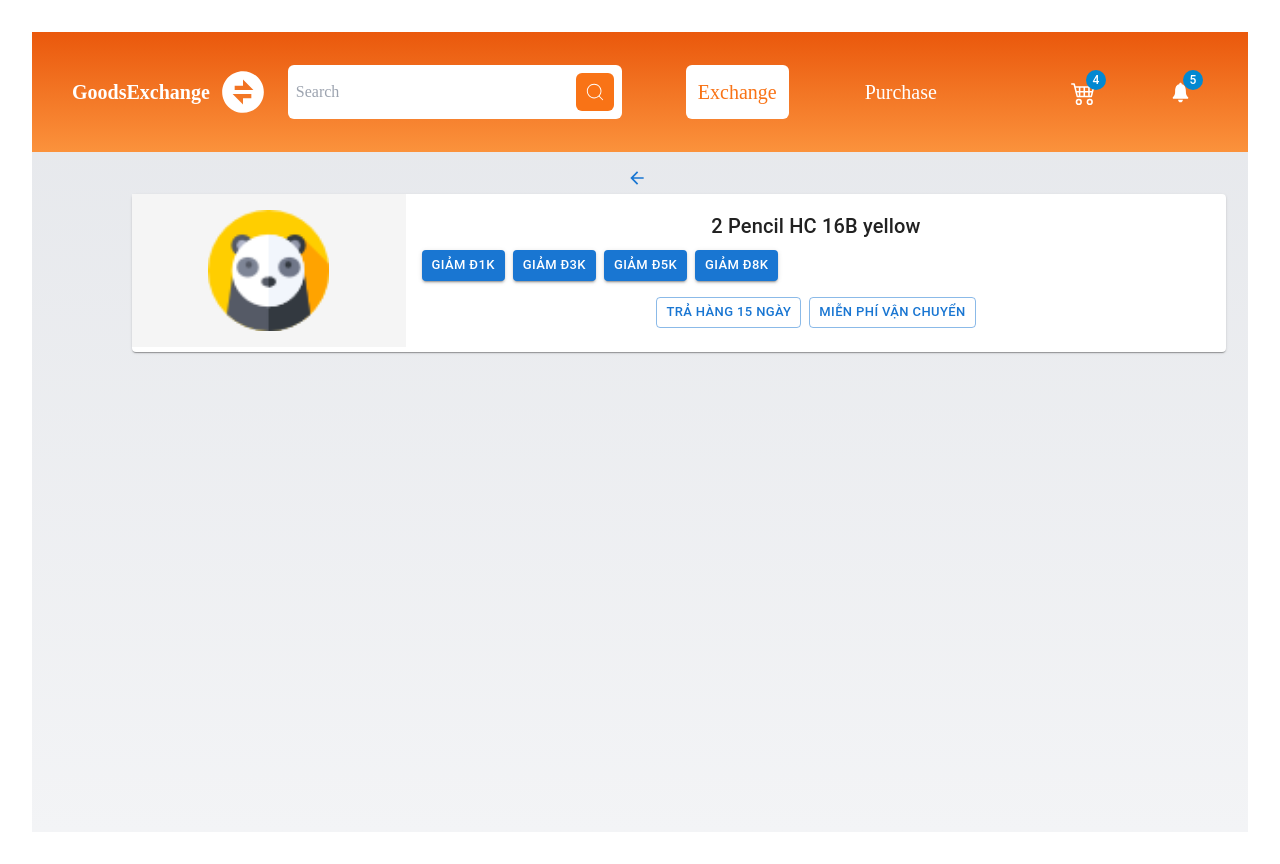
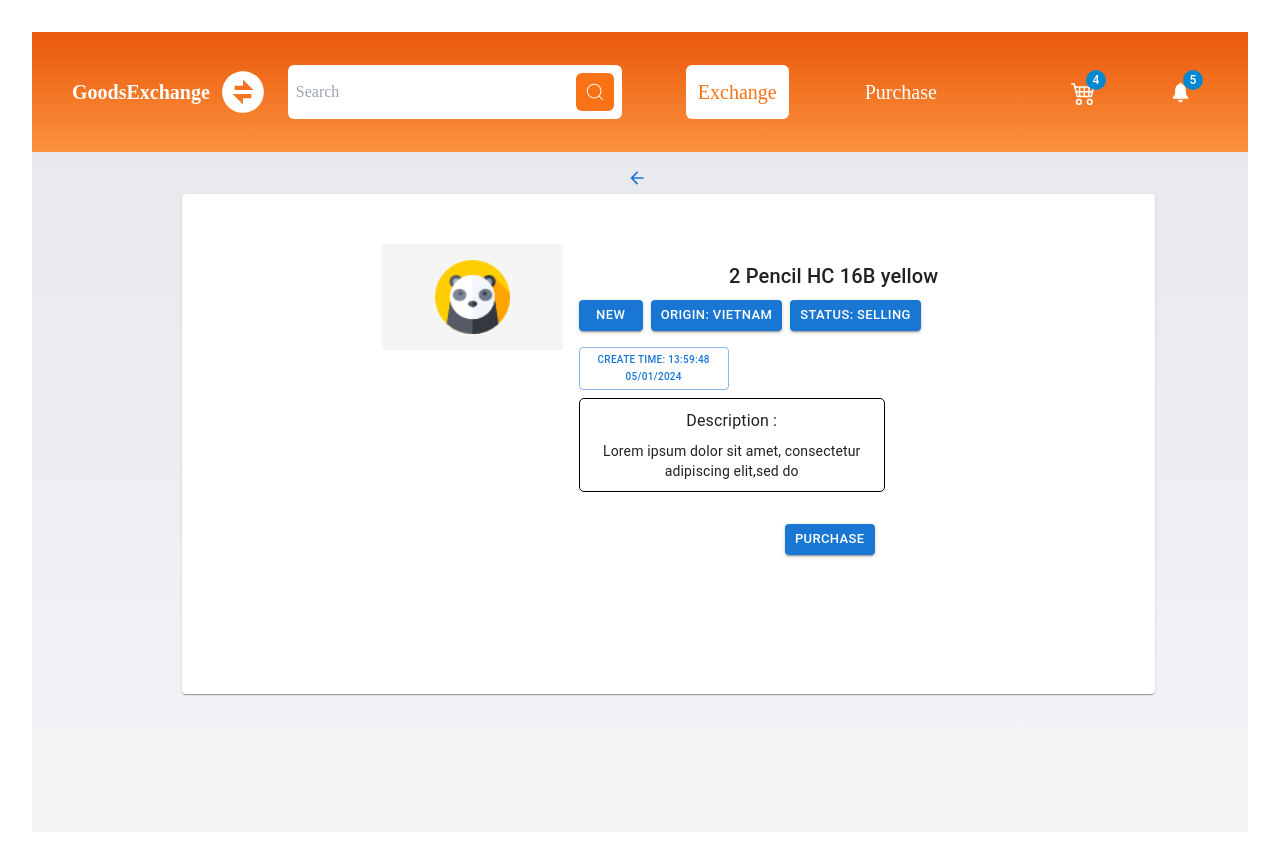
Before and after one commit to SWD392-GoodsExchange/Frontend, a React app: page /Purchase/ProductCard in a window 1280 px wide. Built offline with nearby package versions, Linux system fonts and the light colour scheme; the HTML template or start-up script is replaced by a standard one.

Commit message:
ProductCart coding

```diff
--- a/src/components/purchase/productCard.tsx
+++ b/src/components/purchase/productCard.tsx
@@ -26,7 +26,7 @@ const PriceContainer = styled(Box)({
 
 const ProductCard = () => {
   return (
-    <Grid container xs={12}>
+    <Grid container xs={12} sx={{ padding: "50px", paddingLeft: "200px" }}>
       <Grid item xs={3}>
         <ImageContainer>
           <CardMedia
@@ -52,7 +52,7 @@ const ProductCard = () => {
                 size="small"
                 sx={{ marginRight: "8px" }}
               >
-                Giảm đ1k
+                New
               </Button>
               <Button
                 variant="contained"
@@ -60,7 +60,7 @@ const ProductCard = () => {
                 size="small"
                 sx={{ marginRight: "8px" }}
               >
-                Giảm đ3k
+                Origin: Vietnam
               </Button>
               <Button
                 variant="contained"
@@ -68,21 +68,44 @@ const ProductCard = () => {
                 size="small"
                 sx={{ marginRight: "8px" }}
               >
-                Giảm đ5k
-              </Button>
-              <Button variant="contained" color="primary" size="small">
-                Giảm đ8k
+                Status: Selling
               </Button>
             </Box>
           </PriceContainer>
-          <Box sx={{ marginTop: "16px" }}>
-            <Button variant="outlined" size="small" sx={{ marginRight: "8px" }}>
-              Trả hàng 15 ngày
+          <Box
+            sx={{ marginTop: "16px", display: "flex", flexDirection: "column" }}
+          >
+            <Button
+              variant="outlined"
+              size="small"
+              sx={{ marginBottom: "8px", fontSize: "10px", width: "150px" }}
+            >
+              Create time: 13:59:48 05/01/2024
             </Button>
-            <Button variant="outlined" size="small">
-              Miễn phí vận chuyển
-            </Button>
+            <Box
+              sx={{
+                border: "black solid 1px",
+                borderRadius: "5px",
+                padding: "10px",
+                width: "60%",
+              }}
+            >
+              <Typography>Description :</Typography>
+              <Typography variant="body2" sx={{ marginTop: "8px" }}>
+                Lorem ipsum dolor sit amet, consectetur adipiscing elit,sed do
+              </Typography>
+            </Box>
           </Box>
+        </CardContent>
+        <CardContent>
+          <Button
+            variant="contained"
+            color="primary"
+            size="small"
+            sx={{ marginRight: "8px" }}
+          >
+            Purchase
+          </Button>
         </CardContent>
       </Grid>
     </Grid>
--- a/src/pages/purchase/productCardPage.tsx
+++ b/src/pages/purchase/productCardPage.tsx
@@ -13,8 +13,9 @@ const ProductCardPage = () => {
       <Paper
         sx={{
           backgroundColor: "white",
-          width: "90%",
-          marginLeft: "100px",
+          width: "80%",
+          marginLeft: "150px",
+          height: "500px",
         }}
       >
         <ProductCard />
```
